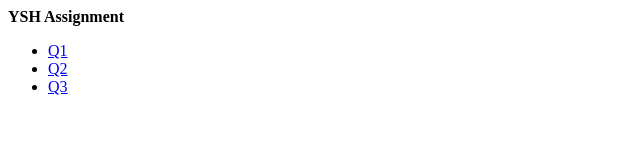
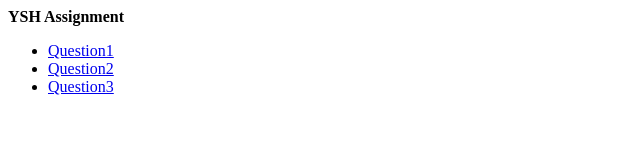
Before and after one commit to GEKMUI/Assignment, a plain HTML site: page index.html in a window 1280 px wide. Shown: the whole page, without its empty margins (0-640 px from the left). Drawn offline with Linux system fonts and the light colour scheme.

Commit message:
Update index.html

```diff
--- a/index.html
+++ b/index.html
@@ -7,9 +7,9 @@
   <body>
     <strong>YSH Assignment</strong>
     <ul>
-      <li><a href="Question1.html">Q1</a></li>
-      <li><a href="Question2.html">Q2</a></li>
-      <li><a href="Question3.html">Q3</a></li>
+      <li><a href="Q1.html">Question1</a></li>
+      <li><a href="Q2.html">Question2</a></li>
+      <li><a href="Q3.html">Question3</a></li>
     </ul>
   </body>
 </html>
```
